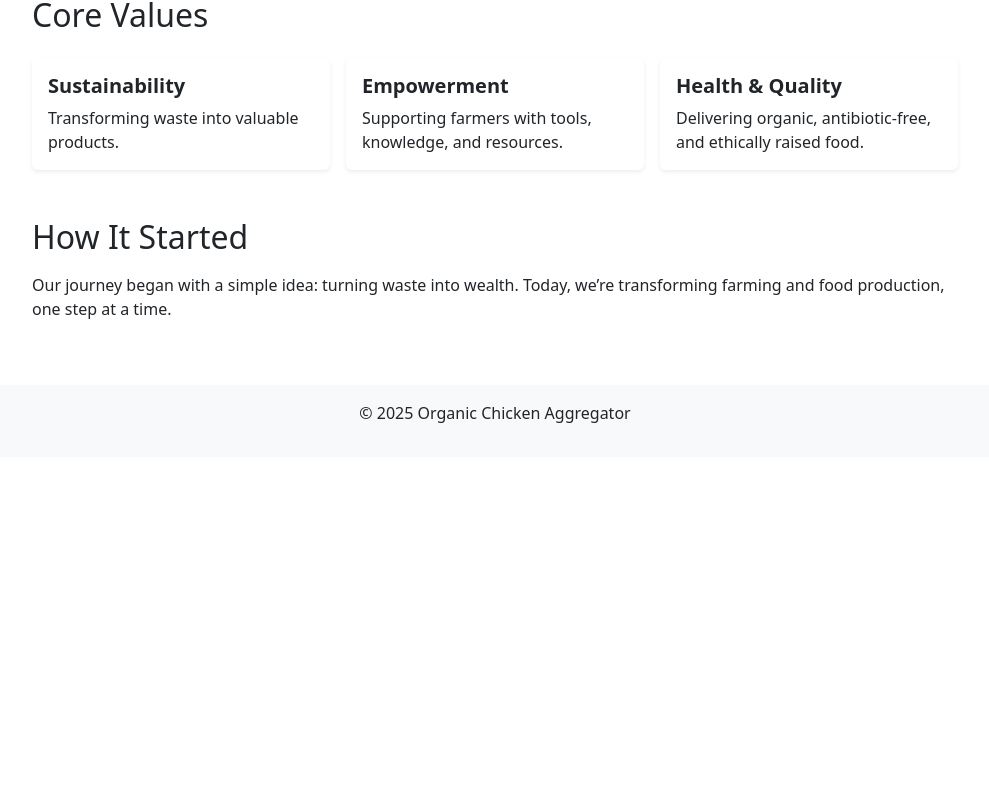
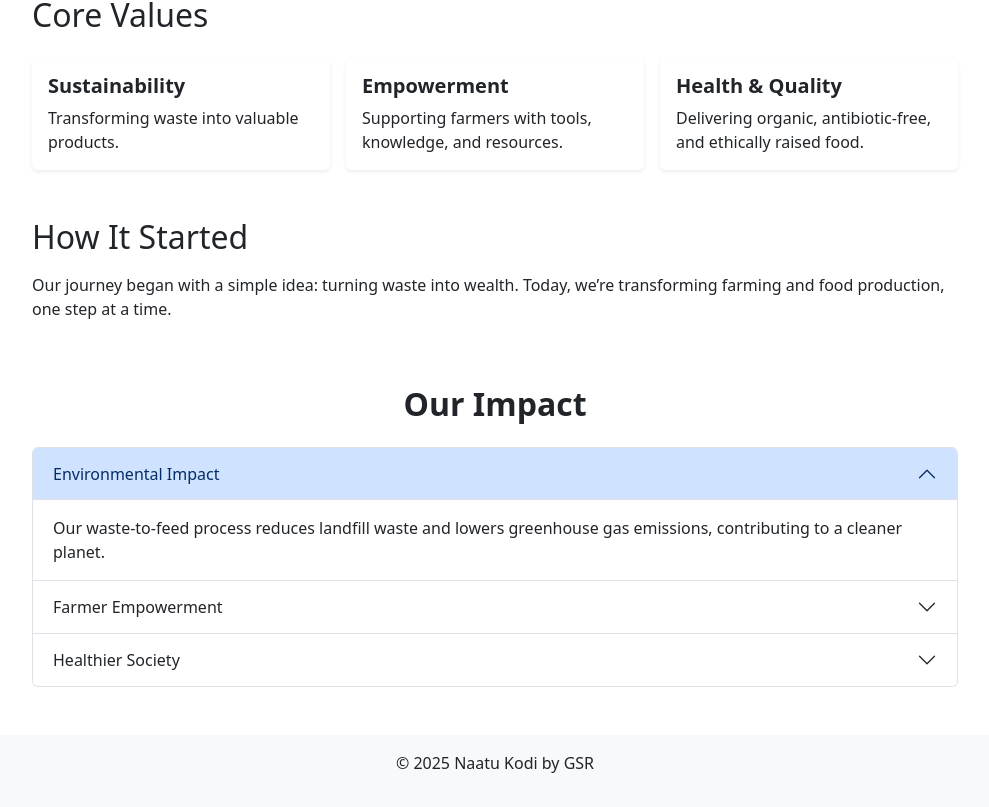
Before and after one commit to naatukodi/GSRSite, an Angular app: page /about in a window 1280 px wide. Shown: the part 302-1109 px from the top of the page, without its empty margins (145-1134 px from the left). Before the commit the page ends 800 px from the top, so only its background shows below. Built offline with nearby package versions, Linux system fonts and the light colour scheme.

Commit message:
added2components

```diff
--- a/src/app/app.component.html
+++ b/src/app/app.component.html
@@ -17,6 +17,15 @@
         <li class="nav-item">
           <a class="nav-link" routerLink="/services" routerLinkActive="services">Services</a>
         </li>
+        <li class="nav-item dropdown">
+          <a class="nav-link dropdown-toggle" data-bs-toggle="dropdown" aria-expanded="false">
+            More
+          </a>
+          <ul class="dropdown-menu">
+            <li><a class="dropdown-item" routerLink="/forfarmers" routerLinkActive="forfarmers">For Farmers</a></li>
+            <li><a class="dropdown-item" routerLink="/forbusinesses" routerLinkActive="forbusinesses">For Businesses</a></li>
+          </ul>
+        </li>
         <li class="nav-item">
           <a class="nav-link" routerLink="/contact" routerLinkActive="contact">Contact</a>
         </li>
@@ -30,5 +39,5 @@
 
 <!-- A global footer could go here, or you can keep it in each component -->
 <footer class="text-center p-3 bg-light mt-5">
-  <p>&copy; 2025 Organic Chicken Aggregator</p>
+  <p>&copy; 2025 Naatu Kodi by GSR</p>
 </footer>
--- a/src/app/app.routes.ts
+++ b/src/app/app.routes.ts
@@ -3,10 +3,14 @@ import { HomeComponent } from './components/home/home.component';
 import { AboutComponent } from './components/about/about.component';
 import { ServicesComponent } from './components/services/services.component';
 import { ContactComponent } from './components/contact/contact.component';
+import { ForfarmersComponent } from './components/forfarmers/forfarmers.component';
+import { ForbusinessesComponent } from './components/forbusinesses/forbusinesses.component';
 
 export const routes: Routes = [
     { path: '', component: HomeComponent },
     { path: 'about', component: AboutComponent },
     { path: 'services', component: ServicesComponent },
     { path: 'contact', component: ContactComponent },
+    { path: 'forbusinesses', component: ForbusinessesComponent },
+    { path: 'forfarmers', component: ForfarmersComponent },
 ];
--- a/src/app/components/about/about.component.html
+++ b/src/app/components/about/about.component.html
@@ -65,4 +65,64 @@
             </p>
         </div>
     </div>
+
+    <!-- Impact Section-->
+    <div class="row justify-content-center my-5">
+        <div class="col-12 col-md-10">
+            <h2 class="text-center fw-bold mb-4">Our Impact</h2>
+
+            <div class="accordion" id="impactAccordion">
+                <!-- Environmental Impact -->
+                <div class="accordion-item">
+                    <h2 class="accordion-header" id="headingOne">
+                        <button class="accordion-button" type="button" data-bs-toggle="collapse"
+                            data-bs-target="#collapseOne" aria-expanded="true" aria-controls="collapseOne">
+                            Environmental Impact
+                        </button>
+                    </h2>
+                    <div id="collapseOne" class="accordion-collapse collapse show" aria-labelledby="headingOne"
+                        data-bs-parent="#impactAccordion">
+                        <div class="accordion-body">
+                            Our waste-to-feed process reduces landfill waste and lowers greenhouse gas emissions,
+                            contributing to a cleaner planet.
+                        </div>
+                    </div>
+                </div>
+
+                <!-- Farmer Empowerment -->
+                <div class="accordion-item">
+                    <h2 class="accordion-header" id="headingTwo">
+                        <button class="accordion-button collapsed" type="button" data-bs-toggle="collapse"
+                            data-bs-target="#collapseTwo" aria-expanded="false" aria-controls="collapseTwo">
+                            Farmer Empowerment
+                        </button>
+                    </h2>
+                    <div id="collapseTwo" class="accordion-collapse collapse" aria-labelledby="headingTwo"
+                        data-bs-parent="#impactAccordion">
+                        <div class="accordion-body">
+                            By supporting farmers with resources and training, we improve their livelihoods
+                            and promote sustainable farming.
+                        </div>
+                    </div>
+                </div>
+
+                <!-- Healthier Society -->
+                <div class="accordion-item">
+                    <h2 class="accordion-header" id="headingThree">
+                        <button class="accordion-button collapsed" type="button" data-bs-toggle="collapse"
+                            data-bs-target="#collapseThree" aria-expanded="false" aria-controls="collapseThree">
+                            Healthier Society
+                        </button>
+                    </h2>
+                    <div id="collapseThree" class="accordion-collapse collapse" aria-labelledby="headingThree"
+                        data-bs-parent="#impactAccordion">
+                        <div class="accordion-body">
+                            We are transforming the food system by delivering healthier,
+                            antibiotic-free food to communities.
+                        </div>
+                    </div>
+                </div>
+            </div>
+        </div>
+    </div>
 </div>
--- /dev/null
+++ b/src/app/components/forbusinesses/forbusinesses.component.html
@@ -0,0 +1 @@
+<p>forbusinesses works!</p>
--- /dev/null
+++ b/src/app/components/forfarmers/forfarmers.component.html
@@ -0,0 +1 @@
+<p>forfarmers works!</p>
```
Also changed, not shown: src/app/components/forbusinesses/forbusinesses.component.ts (added, +11 -0 lines), src/app/components/forfarmers/forfarmers.component.ts (added, +11 -0 lines), src/app/components/forbusinesses/forbusinesses.component.scss (added), src/app/components/forfarmers/forfarmers.component.scss (added), 2 other files (tests, documents, lock files or other folders).
